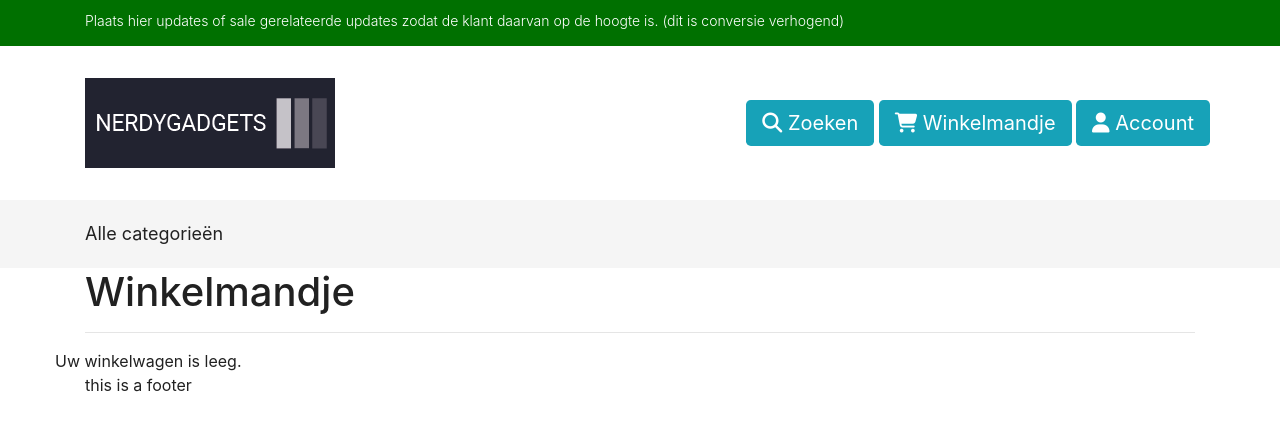
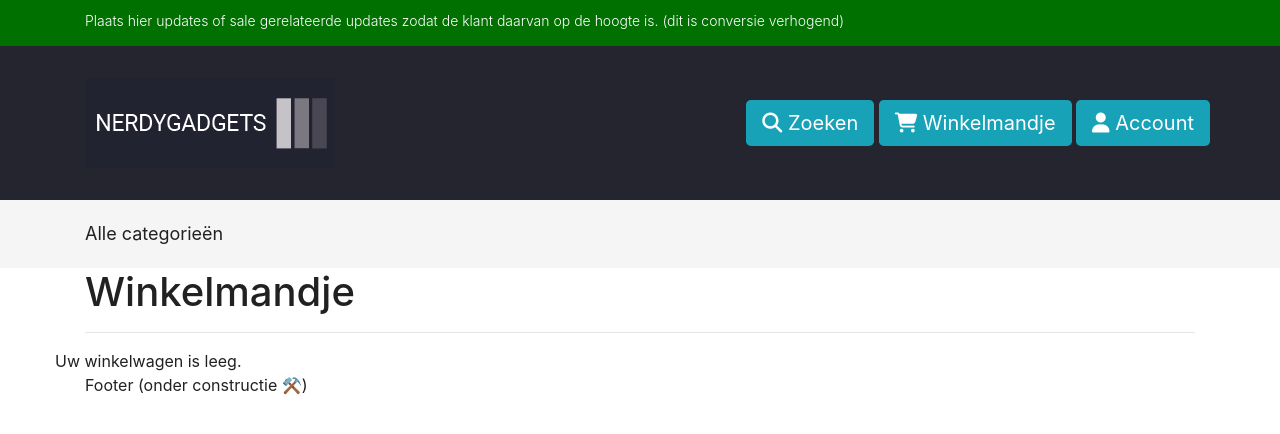
Before and after one commit to RafaelMuijsert/NerdyGadgets, a PHP site: page /cart.php in a window 1280 px wide. Shown: the top 434 px of the page. Run offline with PHP 8.4, Linux system fonts and the light colour scheme; data that the repository does not hold is empty; some libraries are stand-ins or nearby versions; some web fonts are replaced.

Commit message:
update header and footer

```diff
--- a/public/cart.php
+++ b/public/cart.php
@@ -46,7 +46,7 @@ $total = 0;
                 print ("<div class='col'><a href='cart.php?addId=" . $key . "'>+</a> " . $item . "<a href='cart.php?removeId=" . $key . "'> -</a></div>");
                 print ("<div class='col'>&euro;" . number_format($stockItem['SellPrice'], 2, '.') . "<span class='close'><a href='cart.php?fullRemoveId=" . $key . "' class='text-danger'>&#10005;</a></span></div>");
                 print("</div></div></div>");
-                $total += round($stockItem['SellPrice'] * $item, 2);
+                $total += $stockItem['SellPrice'] * $item;
             }
 
 
--- a/public/css/style.css
+++ b/public/css/style.css
@@ -3,6 +3,9 @@ html {
     width: 100vw;
 }
 
+.header__brand {
+  background-color: #25252f;
+}
 body {
     overflow-x: hidden;
     min-height: 100vh;
--- a/public/footer.php
+++ b/public/footer.php
@@ -6,7 +6,7 @@
             <div class="container">
                 <div class="row">
                     <div class="col-12">
-                        this is a footer
+                        Footer (onder constructie ⚒️)
                     </div>
                 </div>
             </div>
```
